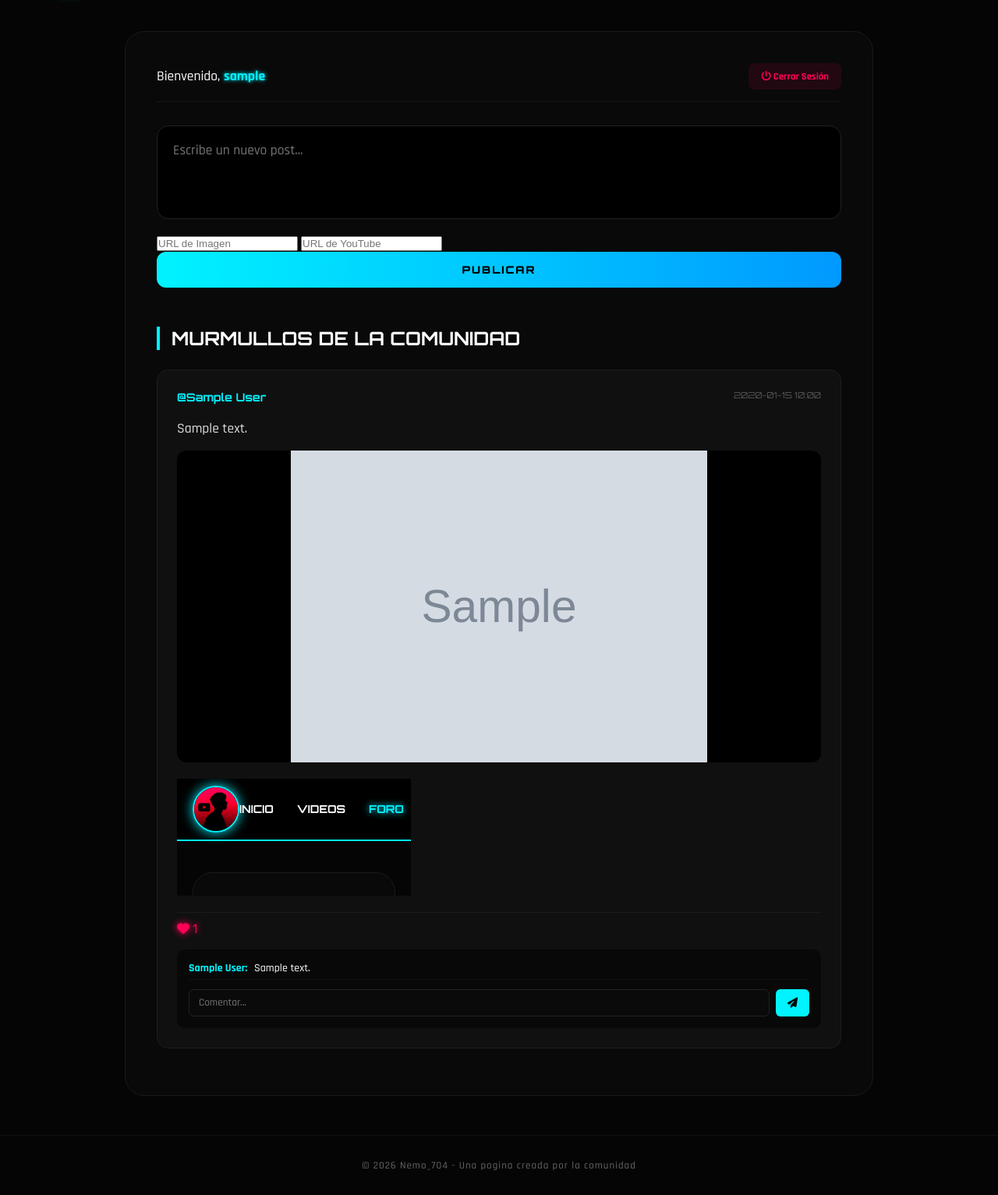
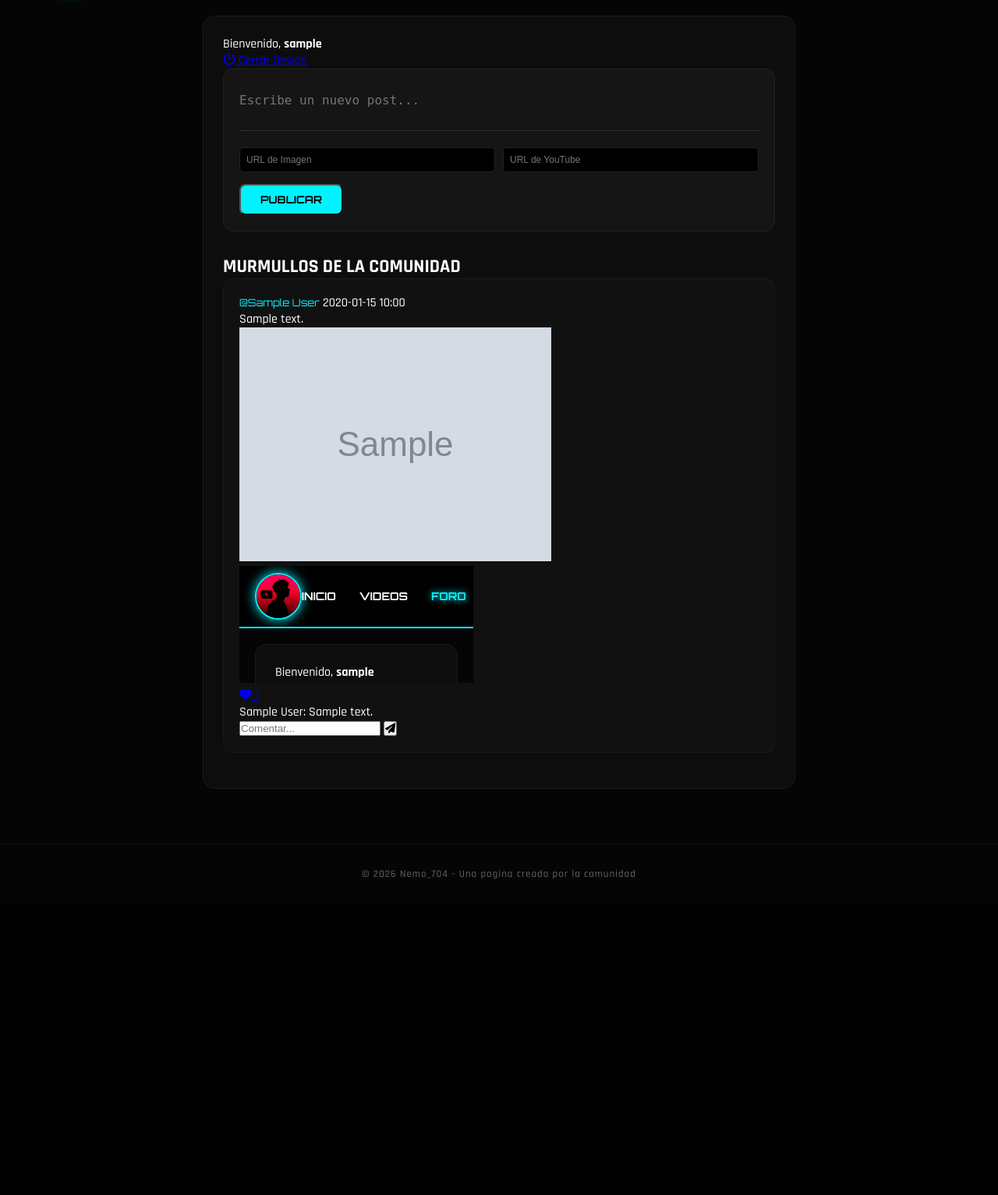
Before and after one commit to alons2080-wq/nemo-web, a Flask app: page /foro in a window 1280 px wide. Shown: the part 80-1613 px from the top of the page at 78% size. After the commit the page ends 1207 px from the top, so only its background shows below. Run offline with Flask 3, Linux system fonts and the light colour scheme; the visitor is signed in with stand-in values (Sample User, id 1); tables that the repository leaves empty hold one stand-in row (values such as "Sample post"); grey boxes marked "Sample" are stand-in pictures.

Commit message:
Update style.css (Forum style)

```diff
--- a/static/css/style.css
+++ b/static/css/style.css
@@ -108,219 +108,71 @@ body {
 .footer { padding: 30px; text-align: center; border-top: 1px solid #111; margin-top: 50px; }
 .footer p { font-size: 13px; color: #666; letter-spacing: 1px; }
 
-/* =========================================
-   FORO PRO - ESTILO NEMO_704
-   ========================================= */
+/* --- FORO NEMO V3 (SUPABASE EDITION) --- */
+.container { max-width: 800px; margin: 0 auto; padding: 20px; }
 
-/* Contenedor Principal */
-.container {
-    max-width: 1000px;
-    margin: 40px auto;
-    padding: 0 20px;
+.forum-wrapper {
+    background: #0d0d0d;
+    border: 1px solid #1a1a1a;
+    border-radius: 15px;
+    padding: 25px;
 }
 
-/* --- AUTENTICACIÓN (LOGIN/REGISTRO) --- */
-.auth-grid {
-    display: grid;
-    grid-template-columns: repeat(auto-fit, minmax(300px, 1fr));
-    gap: 30px;
-    margin-top: 50px;
+/* Caja de publicación elegante */
+.post-form {
+    background: #151515;
+    padding: 20px;
+    border-radius: 12px;
+    margin-bottom: 30px;
+    border: 1px solid #222;
 }
 
-.auth-card {
-    background: rgba(15, 15, 20, 0.8);
-    backdrop-filter: blur(10px);
-    padding: 30px;
-    border-radius: 20px;
-    border: 1px solid rgba(0, 243, 255, 0.2);
-    box-shadow: 0 10px 30px rgba(0,0,0,0.5);
+.post-form textarea {
+    width: 100%;
+    background: transparent;
+    border: none;
+    border-bottom: 1px solid #333;
+    color: white;
+    font-size: 16px;
+    padding: 10px 0;
+    margin-bottom: 15px;
+    resize: none;
+}
+
+.multimedia-inputs { display: flex; gap: 10px; }
+.multimedia-inputs input {
+    background: #000;
+    border: 1px solid #222;
+    color: var(--cyan);
+    padding: 8px;
+    border-radius: 5px;
+    font-size: 12px;
+    flex: 1;
+}
+
+/* El botón ya no es una barra gigante */
+.btn-nemo {
+    display: inline-block;
+    width: auto;
+    padding: 10px 25px;
+    background: var(--cyan);
+    color: black;
+    font-family: 'Orbitron';
+    border-radius: 8px;
+    font-weight: bold;
+    margin-top: 15px;
     transition: 0.3s;
 }
 
-.auth-card:hover {
-    border-color: var(--cyan);
-    box-shadow: 0 0 20px rgba(0, 243, 255, 0.1);
+.btn-nemo:hover { transform: translateY(-2px); box-shadow: 0 5px 15px rgba(0, 243, 255, 0.4); }
+
+/* Tarjetas de Post */
+.post-card {
+    background: #111;
+    border: 1px solid #1a1a1a;
+    border-radius: 12px;
+    padding: 20px;
+    margin-bottom: 20px;
 }
 
-.auth-card h3 {
-    font-family: 'Orbitron', sans-serif;
-    color: var(--cyan);
-    font-size: 1.2rem;
-    margin-bottom: 20px;
-    text-align: center;
-    letter-spacing: 2px;
-}
-
-.auth-card input {
-    width: 100%;
-    padding: 12px 15px;
-    margin-bottom: 15px;
-    background: rgba(0, 0, 0, 0.5);
-    border: 1px solid #333;
-    border-radius: 8px;
-    color: white;
-    font-family: 'Rajdhani', sans-serif;
-    transition: 0.3s;
-}
-
-.auth-card input:focus {
-    border-color: var(--cyan);
-    outline: none;
-    background: rgba(0, 0, 0, 0.8);
-}
-
-/* --- INTERFAZ DEL FORO (LOGUEADO) --- */
-.forum-wrapper {
-    background: rgba(10, 10, 12, 0.9);
-    border-radius: 25px;
-    padding: 40px;
-    border: 1px solid #1a1a1a;
-}
-
-.forum-user-bar {
-    display: flex;
-    justify-content: space-between;
-    align-items: center;
-    margin-bottom: 30px;
-    padding-bottom: 15px;
-    border-bottom: 1px solid rgba(255,255,255,0.05);
-}
-
-.forum-user-bar p { font-size: 1.1rem; }
-.forum-user-bar b { color: var(--cyan); text-shadow: 0 0 5px var(--cyan); }
-
-.logout-link {
-    background: rgba(255, 0, 85, 0.1);
-    color: #ff0055;
-    padding: 8px 15px;
-    border-radius: 8px;
-    text-decoration: none;
-    font-weight: bold;
-    font-size: 0.8rem;
-    transition: 0.3s;
-    border: 1px solid transparent;
-}
-
-.logout-link:hover {
-    background: #ff0055;
-    color: white;
-    box-shadow: 0 0 15px rgba(255, 0, 85, 0.4);
-}
-
-/* Caja de Publicación */
-.post-form textarea {
-    width: 100%;
-    height: 120px;
-    background: #000;
-    border: 1px solid #222;
-    border-radius: 15px;
-    padding: 20px;
-    color: white;
-    font-family: 'Rajdhani', sans-serif;
-    font-size: 1.1rem;
-    resize: none;
-    margin-bottom: 15px;
-    transition: 0.3s;
-}
-
-.post-form textarea:focus {
-    border-color: var(--cyan);
-    box-shadow: 0 0 15px rgba(0, 243, 255, 0.1);
-}
-
-/* BOTÓN NEMO PRO */
-.btn-nemo {
-    width: 100%;
-    padding: 15px;
-    background: linear-gradient(90deg, #00f3ff, #0099ff);
-    color: #000;
-    border: none;
-    border-radius: 12px;
-    font-family: 'Orbitron', sans-serif;
-    font-weight: 900;
-    cursor: pointer;
-    text-transform: uppercase;
-    letter-spacing: 2px;
-    transition: 0.3s cubic-bezier(0.175, 0.885, 0.32, 1.275);
-}
-
-.btn-nemo:hover {
-    transform: scale(1.02);
-    filter: brightness(1.2);
-    box-shadow: 0 0 25px rgba(0, 243, 255, 0.5);
-}
-
-/* Feed de Mensajes */
-.feed-title {
-    margin-top: 50px;
-    font-family: 'Orbitron', sans-serif;
-    font-size: 1.5rem;
-    color: white;
-    border-left: 4px solid var(--cyan);
-    padding-left: 15px;
-    margin-bottom: 25px;
-}
-
-.post-card {
-    background: rgba(255, 255, 255, 0.03);
-    margin-bottom: 20px;
-    padding: 25px;
-    border-radius: 15px;
-    border: 1px solid rgba(255,255,255,0.05);
-    transition: 0.3s;
-}
-
-.post-card:hover {
-    background: rgba(255, 255, 255, 0.05);
-    transform: translateX(10px);
-}
-
-.post-card .author {
-    display: block;
-    color: var(--cyan);
-    font-weight: bold;
-    font-family: 'Orbitron', sans-serif;
-    font-size: 0.9rem;
-    margin-bottom: 10px;
-}
-
-.post-card .content {
-    font-size: 1.1rem;
-    line-height: 1.4;
-    color: #ddd;
-}
-
-.empty {
-    text-align: center;
-    color: #555;
-    padding: 40px;
-    font-style: italic;
-}
-
-/* --- AJUSTES FORO SQLITE --- */
-.post-header { display: flex; justify-content: space-between; margin-bottom: 10px; }
-.time { font-size: 11px; color: #555; font-family: 'Orbitron'; }
-
-.post-media-img {
-    width: 100%; max-height: 400px; object-fit: contain;
-    border-radius: 12px; margin: 15px 0; background: #000;
-}
-
-.post-actions { margin: 15px 0; padding-top: 10px; border-top: 1px solid #1a1a1a; }
-.action-btn { color: #555; text-decoration: none; font-family: 'Orbitron'; transition: 0.3s; }
-.action-btn.active { color: #ff0055; text-shadow: 0 0 10px #ff0055; }
-
-.comments-section {
-    background: rgba(0,0,0,0.5); border-radius: 10px; padding: 15px; margin-top: 10px;
-}
-.comment { font-size: 14px; margin-bottom: 8px; border-bottom: 1px solid #111; padding-bottom: 5px; }
-.c-user { color: var(--cyan); font-weight: bold; margin-right: 5px; }
-
-.comment-form { display: flex; gap: 8px; margin-top: 12px; }
-.comment-form input {
-    flex: 1; background: #0a0a0a; border: 1px solid #222; color: white;
-    padding: 8px 12px; border-radius: 6px; font-family: 'Rajdhani';
-}
-.comment-form button {
-    background: var(--cyan); border: none; padding: 8px 15px; border-radius: 6px; cursor: pointer;
-}
+.author { color: var(--cyan); font-family: 'Orbitron'; font-size: 13px; }
```
